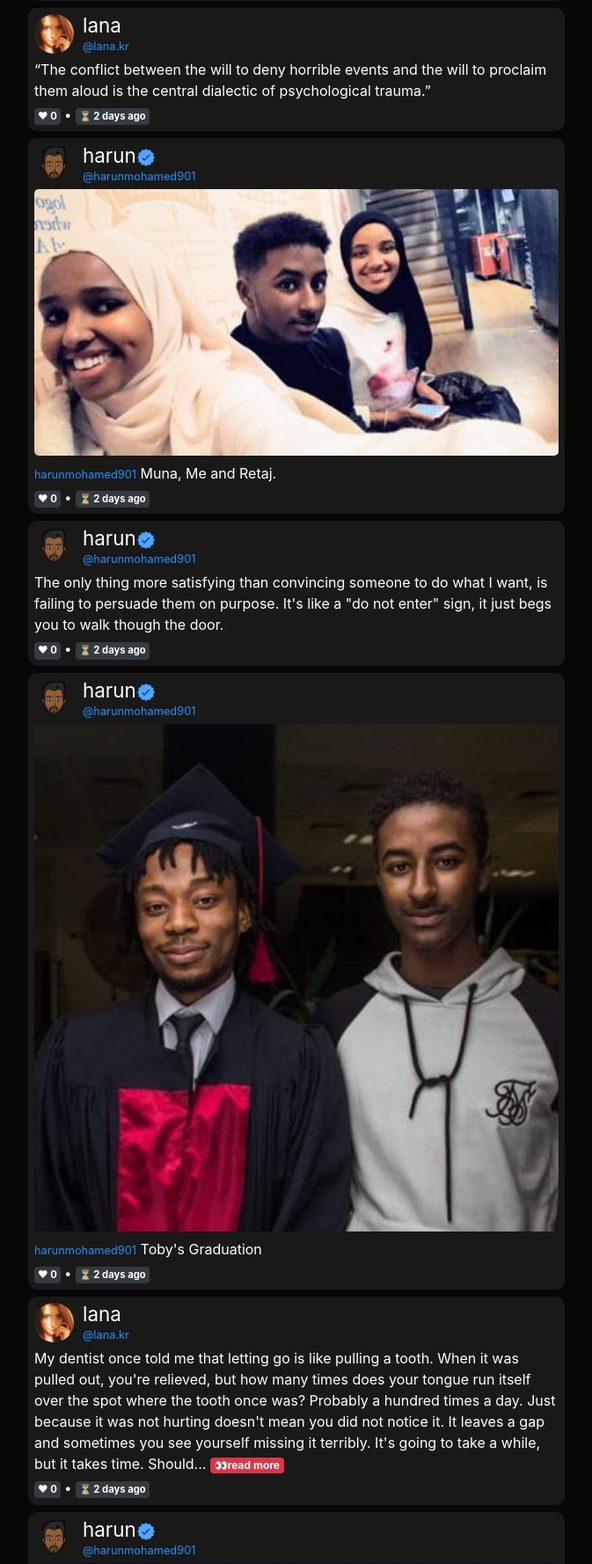
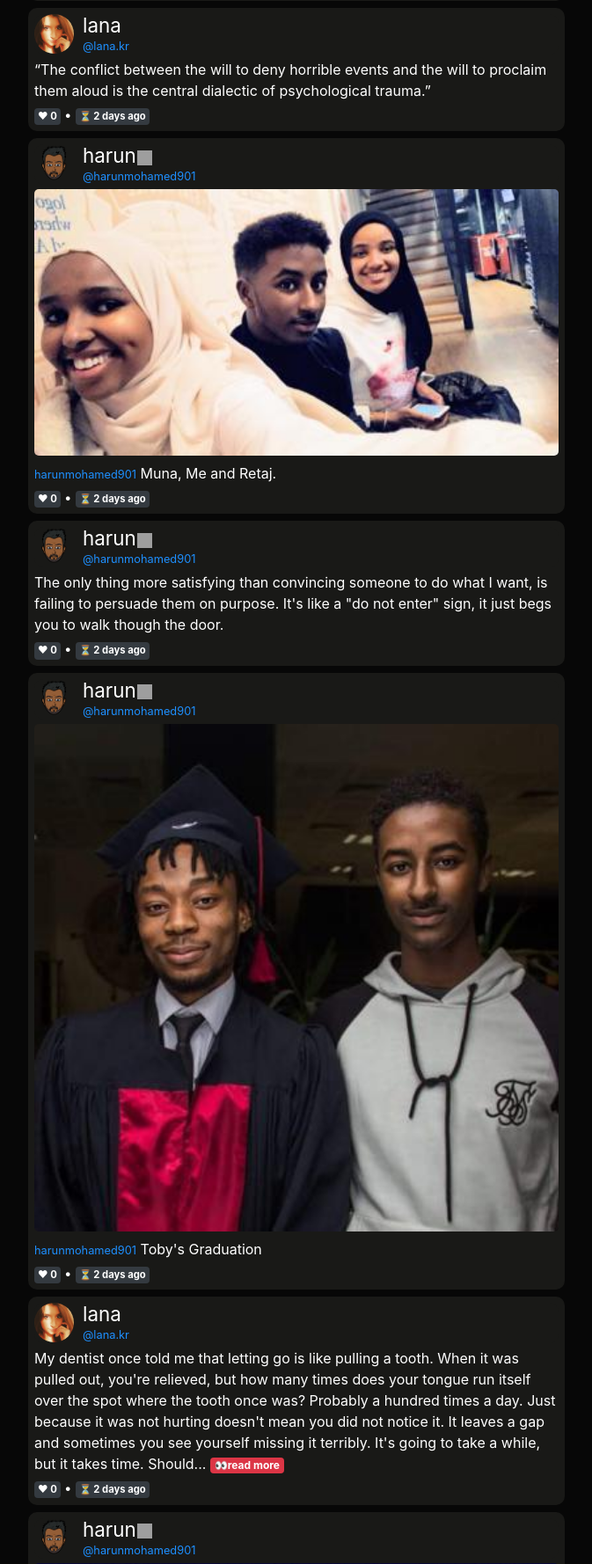
Before and after one commit to harunmohamed/bambi-v3, a Flask app: page / in a window 1280 px wide. Shown: the part 1107-2885 px from the top of the page at 88% size, without its empty margins (303-976 px from the left). Run offline with Flask 2, Linux system fonts and the light colour scheme; data comes from the database, SQL or seed files in the repository; both versions use the stored data as it was after the commit; some libraries are stand-ins or nearby versions; grey boxes are pictures that could not be loaded.

Commit message:
changed home correct.png to flaticon

```diff
--- a/bambiv3/templates/home.html
+++ b/bambiv3/templates/home.html
@@ -219,7 +219,7 @@
             {% if not post.anonymous %}
 
             <h3 data-toggle="popover"><a href="{{url_for('user_posts', username=post.author.username)}}" style="color:#fff;">  {{post.author.username}}
-             {% if post.author.username in ["harun" , "bambi"] %}<img src="{{ url_for('static', filename='profile_pics/' + 'correct.png') }}" style="width:20px;height:20px;margin-left: -5px;">{% endif %}
+             {% if post.author.username in ["harun" , "bambi"] %}<img src="https://image.flaticon.com/icons/svg/1271/1271380.svg" style="width:17px;height:17px;margin-left: -5px;">{% endif %}
            </a></h3>
            <small>@{{post.author.email.split("@")[0] | lower}}</small>
 
```
Also changed, not shown: bambiv3/site.db.
